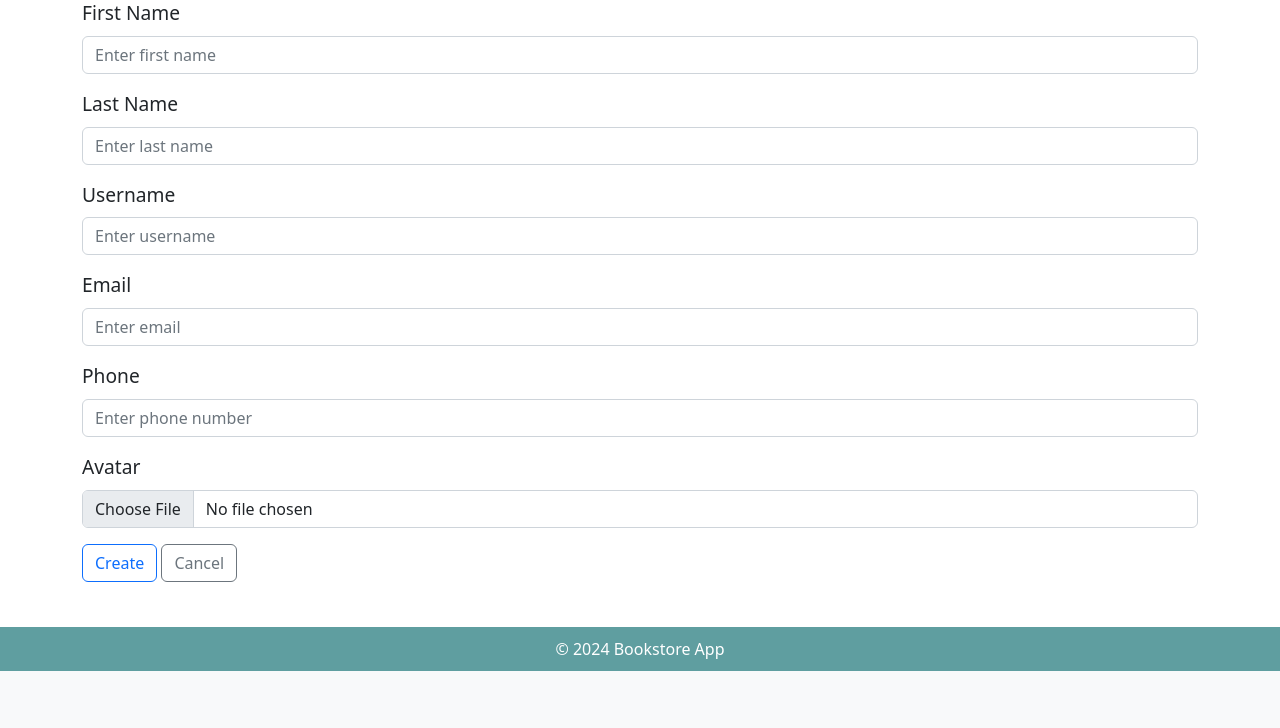
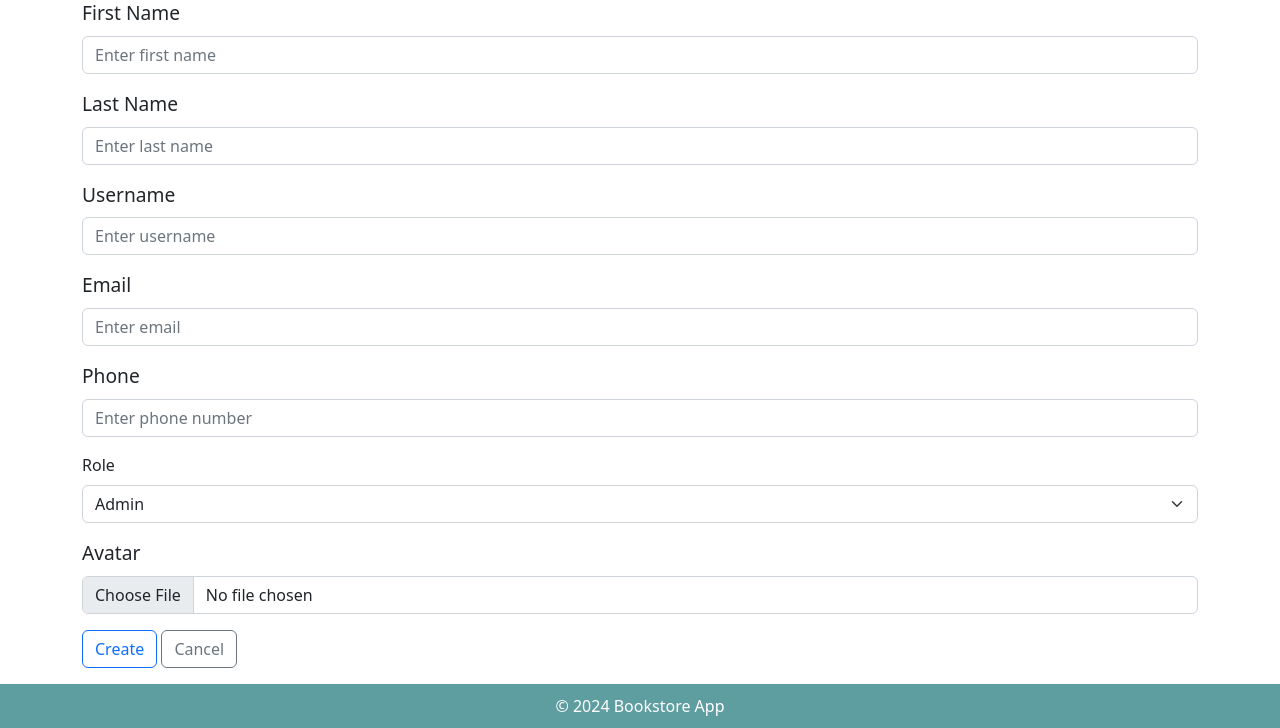
Before and after one commit to Maksikd62/first_project_django, a Django app: page /users/create/ in a window 1280 px wide. Shown: the part 129-857 px from the top of the page. Before the commit the page ends 800 px from the top, so only its background shows below. Run offline with Django 5.2, Linux system fonts and the light colour scheme.

Commit message:
Roles choice

```diff
--- a/books/fixtures/books.json
+++ b/books/fixtures/books.json
@@ -73,7 +73,7 @@
             "year": 1880,
             "price": "18.99",
             "number_of_pages": 824,
-            "genre": "Philosophical Fiction",
+            "genre": "Psychological Fiction",
             "language": "Ukrainian",
             "edition": "Vivat",
             "cover": "covers/Brothers_Karamazov.jpg"
--- a/books/models.py
+++ b/books/models.py
@@ -8,7 +8,7 @@ class Book(models.Model):
     year = models.IntegerField()
     price = models.DecimalField(max_digits=10, decimal_places=2)
     number_of_pages = models.IntegerField(default=0)
-    genre=models.CharField(max_length=100, blank=True)
+    genre=models.CharField(max_length=100, default='Other')
     language = models.CharField(max_length=100, blank=True)
     edition=models.CharField(max_length=200, blank=True)
     cover = models.ImageField(upload_to='covers/', default='covers/default.jpg')
--- a/first_project/urls.py
+++ b/first_project/urls.py
@@ -21,7 +21,7 @@ from django.conf.urls.static import static
 
 urlpatterns = [
     path("admin/", admin.site.urls),
-    path("books/", include("books.urls")),
+    path("", include("books.urls")),
     path("users/", include("users.urls")),
 ]
 
--- a/users/forms/create.py
+++ b/users/forms/create.py
@@ -5,16 +5,15 @@ class CreateUser(forms.ModelForm):
     class Meta:
         model = User
         fields = "__all__"  # всі поля моделі User
+        widgets = {
+            'role': forms.Select(attrs={'class': 'form-select'}),
+        }
 
     def __init__(self, *args, **kwargs):
         super().__init__(*args, **kwargs)
         # Ініціалізуємо всі поля порожнім значенням
         for field_name, field in self.fields.items():
-            if field_name != 'avatar':  # Робимо виключення для поля avatar
-                field.required = True
-                field.initial = ""  # Поля будуть пустими за замовчуванням
-            else:
-                field.required = False
+            field.initial = ""  # Поля будуть пустими за замовчуванням
 
     def clean_first_name(self):
         first_name = self.cleaned_data.get("first_name")
--- a/users/forms/edit.py
+++ b/users/forms/edit.py
@@ -5,6 +5,9 @@ class EditUser(forms.ModelForm):
     class Meta:
         model = User
         fields = "__all__"  # all Book model fields
+        widgets = {
+            'role': forms.Select(attrs={'class': 'form-select'}),
+        }
 
     def clean_first_name(self):
         first_name = self.cleaned_data.get("first_name")
--- a/users/models.py
+++ b/users/models.py
@@ -2,13 +2,29 @@ from django.db import models
 
 # Create your models here.
 class User(models.Model):
+    ROLE_CHOICES = [
+        (0, 'Admin'),
+        (1, 'User'),
+        (2, 'Publisher'),
+        (3, 'Vip-user'),
+    ]
+
     first_name = models.CharField(max_length=100)
     last_name = models.CharField(max_length=100)
     user_name=models.CharField(max_length=100)
     email = models.EmailField(max_length=100)
     phone = models.CharField(max_length=20)
     avatar = models.ImageField(blank=True, upload_to='avatars/')
-
+    role = models.IntegerField(choices=ROLE_CHOICES, default=1)
 
     def __str__(self):
         return self.user_name
+
+class Role(models.Model):
+    name = models.CharField(
+        max_length = 40,
+        choices = User.ROLE_CHOICES,
+        default = 1)
+
+    def __str__(self):
+        return self.name
--- a/users/templates/create_user.html
+++ b/users/templates/create_user.html
@@ -41,6 +41,13 @@
         {% endif %}
     </div>
     <div class="mb-3">
+        <label class="form-label">{{ form.role.label }}</label>
+        {{ form.role }}
+        {% if form.role.errors %}
+            <div class="text-danger">{{ form.role.errors }}</div>
+        {% endif %}
+    </div>
+    <div class="mb-3">
         <label class="form-label" style="font-size: 1.2em;">Avatar</label>
         <input type="file" name="avatar" class="form-control" placeholder="Insert avatar" value="{{ form.avatar.value }}">
         {% if form.avatar.errors %}
--- a/users/templates/detail_user.html
+++ b/users/templates/detail_user.html
@@ -18,6 +18,7 @@
             <p><strong>User name:</strong> {{ user.user_name }}</p>
             <p><strong>Email:</strong> {{ user.email }}</p>
             <p><strong>Phone:</strong> {{ user.phone }}</p>
+            <p><strong>Role:</strong> {{ user.get_role_display }}</p>
         </div>
     </div>
     <div class="mt-3 text-start">
--- a/users/templates/edit_user.html
+++ b/users/templates/edit_user.html
@@ -41,6 +41,10 @@
         {% endif %}
     </div>
     <div class="mb-3">
+        <label class="form-label">{{form.role.label}}</label>
+        {{form.role}}
+    </div>
+    <div class="mb-3">
         <label class="form-label">Avatar</label>
         {% if form.avatar.value %}
             <img src="{{ form.avatar.value.url }}" alt="Avatar" class="img-fluid mb-3" style="max-width: 200px;">
```
Also changed, not shown: books/migrations/0005_alter_book_genre.py (added), db.sqlite3, media/avatars/Screenshot_2024-12-18_215809.png (added), users/migrations/0004_role_user_role.py (added).
